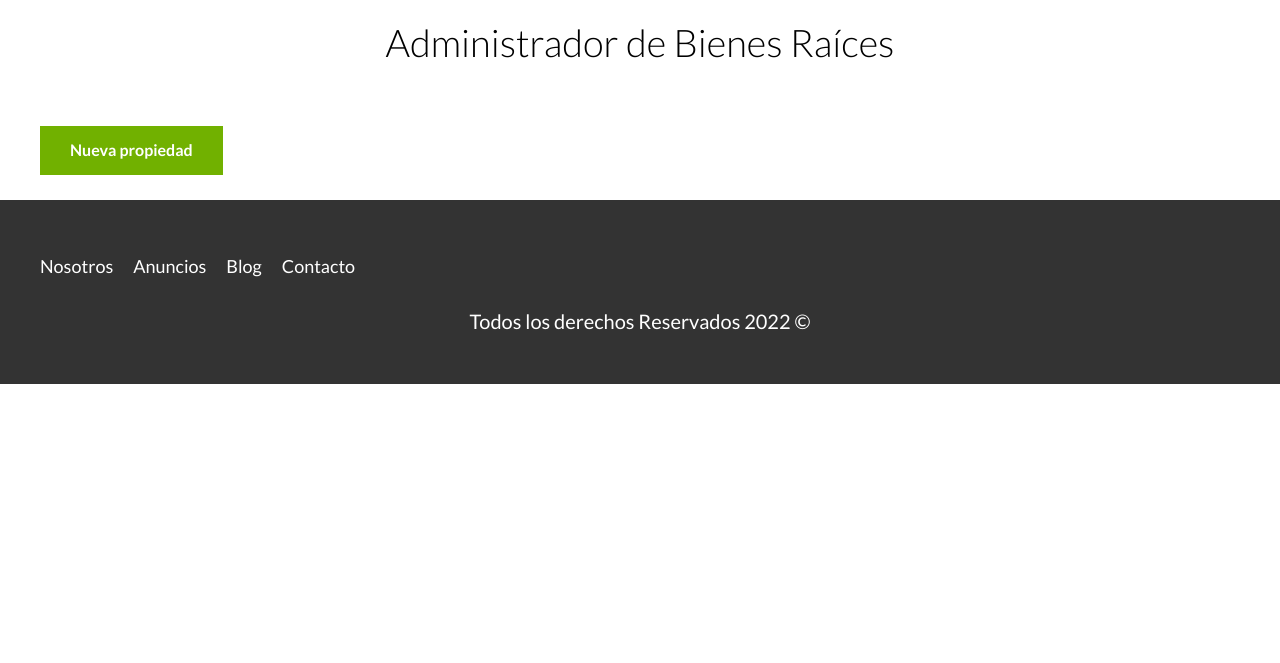
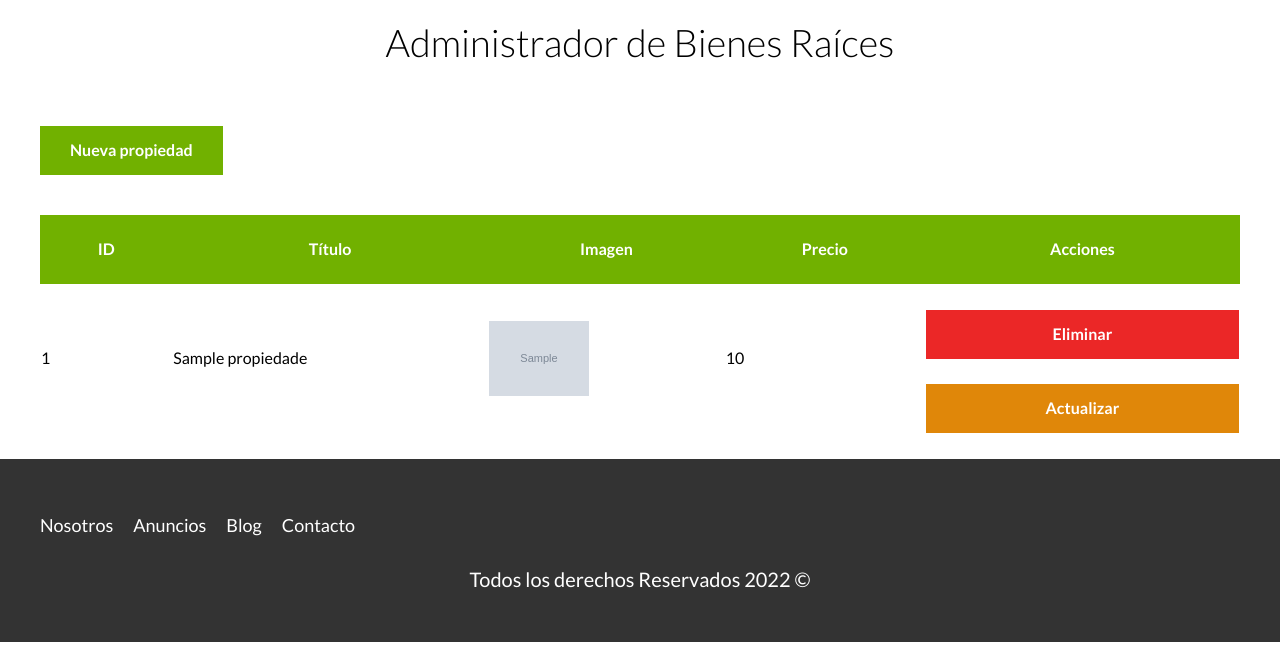
Before and after one commit to ErikaPalma/BienesRaicesPHP, a PHP site: page /admin in a window 1280 px wide. Shown: the part 137-800 px from the top of the page. Run offline with PHP 8.4, Linux system fonts and the light colour scheme; tables that the repository leaves empty or names only in its code hold one stand-in row (values such as "Sample post"); grey boxes marked "Sample" are stand-in pictures.

Commit message:
Mostrar resultados de la BD

```diff
--- a/admin/index.php
+++ b/admin/index.php
@@ -1,4 +1,13 @@
 <?php
+
+//Importar conexión
+require '../includes/config/database.php';
+$db = conectarDB();
+//Query
+$query = "SELECT * FROM propiedades;";
+//Consultar BD
+$consulta = mysqli_query($db, $query);
+
 //si el valor resultado no existe, le asigna null. Similar a isset
 $resultado = $_GET['resultado'] ?? null;
 
@@ -13,6 +22,37 @@ incluirTemplate('header');
         <p class="alerta exito">Anuncio creado correctamente</p>
     <?php endif; ?>
     <a href="/admin/propiedades/crear.php" class="boton boton-verde">Nueva propiedad</a>
+
+    <table class="propiedades">
+        <thead>
+            <tr>
+                <th>ID</th>
+                <th>Título</th>
+                <th>Imagen</th>
+                <th>Precio</th>
+                <th>Acciones</th>
+            </tr>
+        </thead>
+        <tbody>
+            <!-- Mostrar resultados -->
+            <?php
+            while ($row = mysqli_fetch_assoc($consulta)) : ?>
+                <tr>
+                    <td><?php echo $row['id'] ?></td>
+                    <td><?php echo $row['titulo'] ?></td>
+                    <td><img src="/imagenes/<?php echo $row['imagen'] ?>" alt="imagen propiedad" class="imagen-tabla"> </td>
+                    <td><?php echo $row['precio'] ?></td>
+                    <td>
+                        <a href="#" class="boton-rojo-block">Eliminar</a>
+                        <a href="#" class="boton-amarillo-block">Actualizar</a>
+                    </td>
+                </tr>
+            <?php endwhile; ?>
+        </tbody>
+    </table>
 </main>
 
-<?php incluirTemplate('footer'); ?>
+<?php
+//Cerrar conexión
+mysqli_close($db);
+incluirTemplate('footer'); ?>
--- a/admin/propiedades/crear.php
+++ b/admin/propiedades/crear.php
@@ -97,9 +97,9 @@ if ($_SERVER['REQUEST_METHOD'] === 'POST') {
         }
 
         //Generar nombre único para imagen
-        $nombreImagen = md5(uniqid(rand(), true));
+        $nombreImagen = md5(uniqid(rand(), true)) . ".jpg";
         //Subir la imagen
-        move_uploaded_file($imagen['tmp_name'], $carpetaImagenes . $nombreImagen . "jpg");
+        move_uploaded_file($imagen['tmp_name'], $carpetaImagenes . $nombreImagen);
 
         //Insertar en la BD
         $query = "INSERT INTO propiedades (titulo, precio, imagen, descripcion, habitaciones, wc, estacionamiento, creado, vendedorId)
--- a/src/scss/base/_botones.scss
+++ b/src/scss/base/_botones.scss
@@ -9,3 +9,10 @@
 .boton-verde {
     @include boton($verde, inline-block);
 }
+
+.boton-rojo-block{
+    @include boton($rojo, block);
+}
+.boton-verde-block{
+    @include boton($verde, block);
+}
--- a/src/scss/base/_variables.scss
+++ b/src/scss/base/_variables.scss
@@ -16,6 +16,7 @@ $verde: #71B100;
 $blanco: #FFFFFF;
 $gris: #e1e1e1;
 $grisOscuro: #333333;
+$rojo: rgba(232, 6, 6, 0.868);
 
 $separacion: 5rem;
 
--- a/src/scss/internas/_admin.scss
+++ b/src/scss/internas/_admin.scss
@@ -7,9 +7,25 @@
     font-weight: bold;
     margin: 1rem 0;
     &.error{
-        background-color: rgba(232, 6, 6, 0.868);
+        background-color: $rojo;
     }
     &.exito{
         background-color: rgb(4, 171, 4);
     }
 }
+
+table.propiedades{
+    margin-top: 4rem;
+    width: 100%;
+    border-spacing: 0;
+    thead{
+        background-color: $verde;
+        th{
+            color: $blanco;
+            padding: 2rem;
+        }
+    }
+    .imagen-tabla{
+        width: 10rem;
+    }
+}
```
Also changed, not shown: build/css/app.css, imagenes/504f355ea8a257cb4eb4025aae90ed99.jpg (added), 10 other files.
